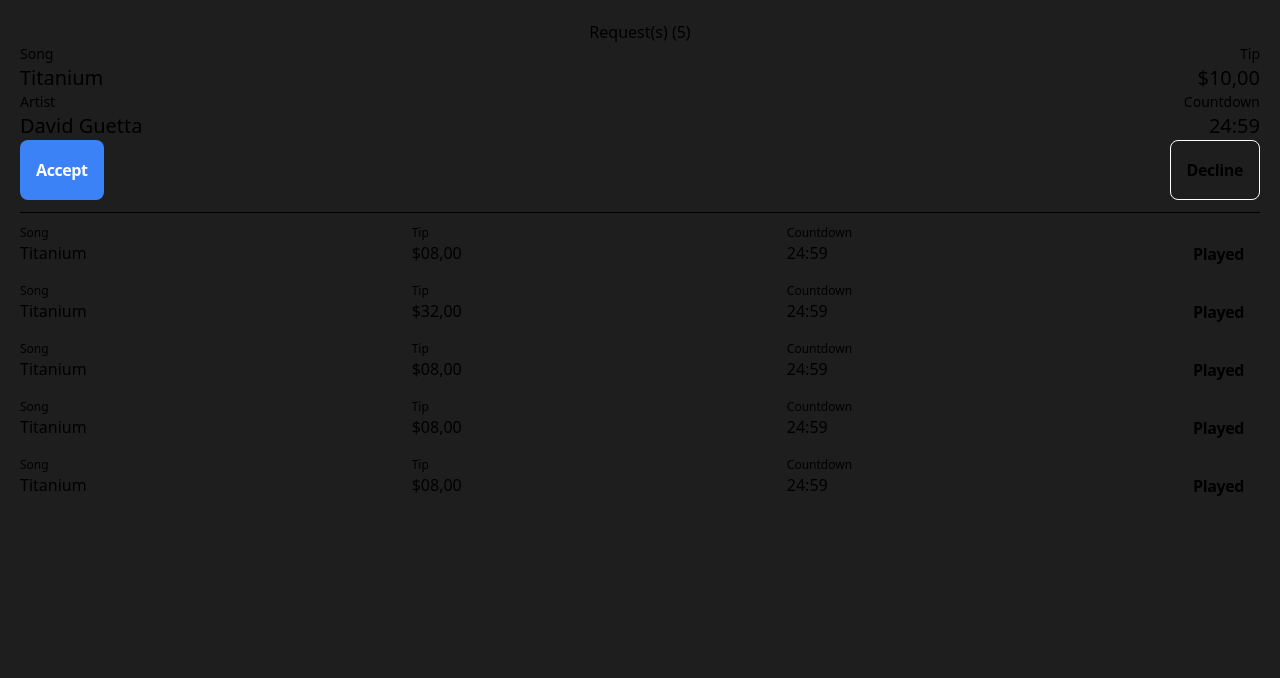
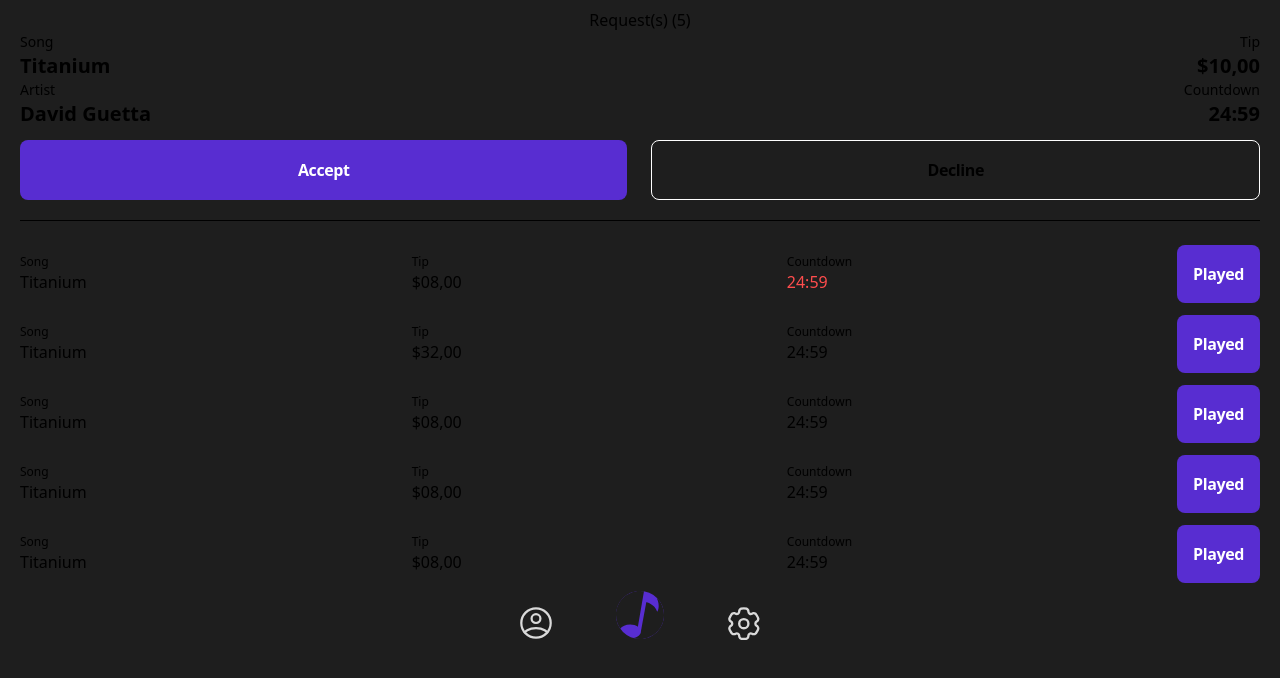
Before and after one commit to snapptech/snapp_dj_ui, a Next.js app: page /dj/requests in a window 1280 px wide. Shown: the top 678 px of the page. Built offline with nearby package versions, Linux system fonts and the light colour scheme.

Commit message:
requests page

```diff
--- a/src/lib/components/Button.tsx
+++ b/src/lib/components/Button.tsx
@@ -5,18 +5,24 @@
   type: "button" | "submit" | "reset";
   value: string;
   onClick: () => void;
-  color: 'primary' | 'secondary';
+  color: "primary" | "secondary";
+  fullWidth?: boolean;
 };
 
-const Button = ({ type, value, onClick, color }: IButton) => {
+const Button = ({ type, value, onClick, color, fullWidth }: IButton) => {
   return (
-    <button className={classNames(
-      "font-inter text-base font-bold leading-relaxed tracking-tight rounded-lg px-4 py-4",
-      {
-        "bg-blue-500 text-white": color === "primary",
-        "border border-white" : color === "secondary"
-      }
-      )} type={type} onClick={onClick}>
+    <button
+      className={classNames(
+        "font-inter text-base font-bold leading-relaxed tracking-tight rounded-lg px-4 py-4",
+        {
+          "bg-primary text-white": color === "primary",
+          "border border-white": color === "secondary",
+          "w-full": fullWidth,
+        }
+      )}
+      type={type}
+      onClick={onClick}
+    >
       {value}
     </button>
   );
--- a/src/lib/components/IconTabs.tsx
+++ b/src/lib/components/IconTabs.tsx
@@ -7,20 +7,20 @@
 
 export const IconTabs = ({ selectedTab }: IIconTabs) => {
   return (
-    <nav>
+    <nav className="flex justify-center">
       <ul className="flex gap-12 items-end">
         <li>
           <Link
             href="/dj/profile"
-            className={classNames("w-12 h-12 p-2 text-gray", {
+            className={classNames("w-12 h-12 inline-block p-2 text-gray", {
               "!text-primary": selectedTab === "profile",
             })}
           >
             <svg
               xmlns="http://www.w3.org/2000/svg"
-              width="49"
-              height="49"
+              viewBox="0 0 49 49"
               fill="none"
+              className="w-full"
             >
               <path
                 stroke="currentColor"
@@ -42,15 +42,15 @@
         <li>
           <Link
             href="/dj"
-            className={classNames("w-12 h-12 p-2 text-gray", {
+            className={classNames("w-16 h-16 inline-block p-2 text-gray", {
               "!text-primary": selectedTab === "home",
             })}
           >
             <svg
               xmlns="http://www.w3.org/2000/svg"
-              width="71"
-              height="71"
+              viewBox="0 0 71 71"
               fill="none"
+              className="w-full"
             >
               <circle cx="35.5" cy="35.5" r="35.5" fill="currentColor" />
               <path
@@ -64,15 +64,15 @@
         <li>
           <Link
             href="/dj/settings"
-            className={classNames("w-12 h-12 p-2 text-gray", {
+            className={classNames("w-12 h-12 inline-block p-2 text-gray", {
               "!text-primary": selectedTab === "settings",
             })}
           >
             <svg
               xmlns="http://www.w3.org/2000/svg"
-              width="47"
-              height="49"
+              viewBox="0 0 47 49"
               fill="none"
+              className="w-full"
             >
               <path
                 stroke="currentColor"
--- a/src/pages/dj/requests/index.tsx
+++ b/src/pages/dj/requests/index.tsx
@@ -1,14 +1,15 @@
 import Button from "@/lib/components/Button";
+import { IconTabs } from "@/lib/components/IconTabs";
 
 const Info = ({ leftTitle, leftValue, rightTitle, rightValue }: any) => (
   <div className="flex justify-between">
     <div>
       <p className="text-sm">{leftTitle}</p>
-      <p className="text-xl">{leftValue}</p>
+      <p className="text-xl font-bold">{leftValue}</p>
     </div>
     <div className="text-right">
       <p className="text-sm">{rightTitle}</p>
-      <p className="text-xl">{rightValue}</p>
+      <p className="text-xl font-bold">{rightValue}</p>
     </div>
   </div>
 );
@@ -28,18 +29,20 @@
       rightTitle="Countdown"
       rightValue="24:59"
     />
-    <div className="flex justify-between">
+    <div className="flex justify-between gap-6 pt-3">
       <Button
         type="submit"
         onClick={console.log}
         value="Accept"
         color="primary"
+        fullWidth
       />
       <Button
         type="submit"
         onClick={console.log}
         value="Decline"
         color="secondary"
+        fullWidth
       />
     </div>
   </>
@@ -51,7 +54,7 @@
   countdown,
   shouldWarn,
 }: Record<string, string | boolean>) => (
-  <div className="flex justify-between">
+  <div className="flex justify-between pt-3 items-center">
     <div>
       <p className="text-xs">Song</p>
       <p className="text">{song}</p>
@@ -65,15 +68,20 @@
       <p className={`text ${shouldWarn && "text-error"}`}>{countdown}</p>
     </div>
     <div>
-      <Button type="submit" onClick={console.log} value="Played" />
+      <Button
+        type="submit"
+        onClick={console.log}
+        value="Played"
+        color="primary"
+      />
     </div>
   </div>
 );
 
 const Requests = () => {
   return (
-    <div className="bg-dark h-full p-5">
-      <div className="pb-3">
+    <div className="bg-dark h-full px-5 py-2">
+      <div className="pb-5">
         <NewRequest />
       </div>
       <hr className="pb-3" />
@@ -87,6 +95,7 @@
       <AcceptedRequest song="Titanium" tip="$08,00" countdown="24:59" />
       <AcceptedRequest song="Titanium" tip="$08,00" countdown="24:59" />
       <AcceptedRequest song="Titanium" tip="$08,00" countdown="24:59" />
+      <IconTabs selectedTab="home" />
     </div>
   );
 };
--- a/tailwind.config.js
+++ b/tailwind.config.js
@@ -9,7 +9,7 @@
         'input': '#19192F',
         'stroke': '#9E9E9F',
         'gray': "#D9D9D9",
-        'error': "FF4D4D",
+        'error': "#FF4D4D",
       },
     },
   },
```
